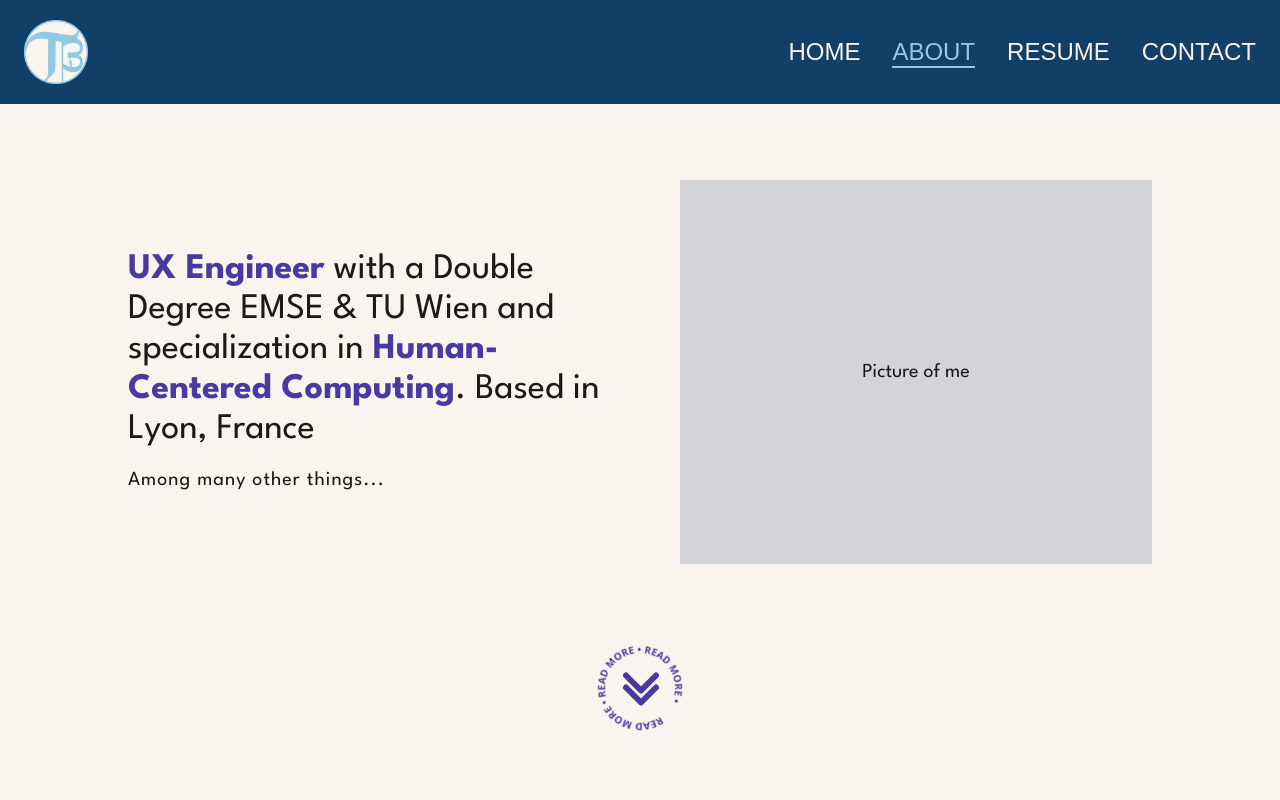
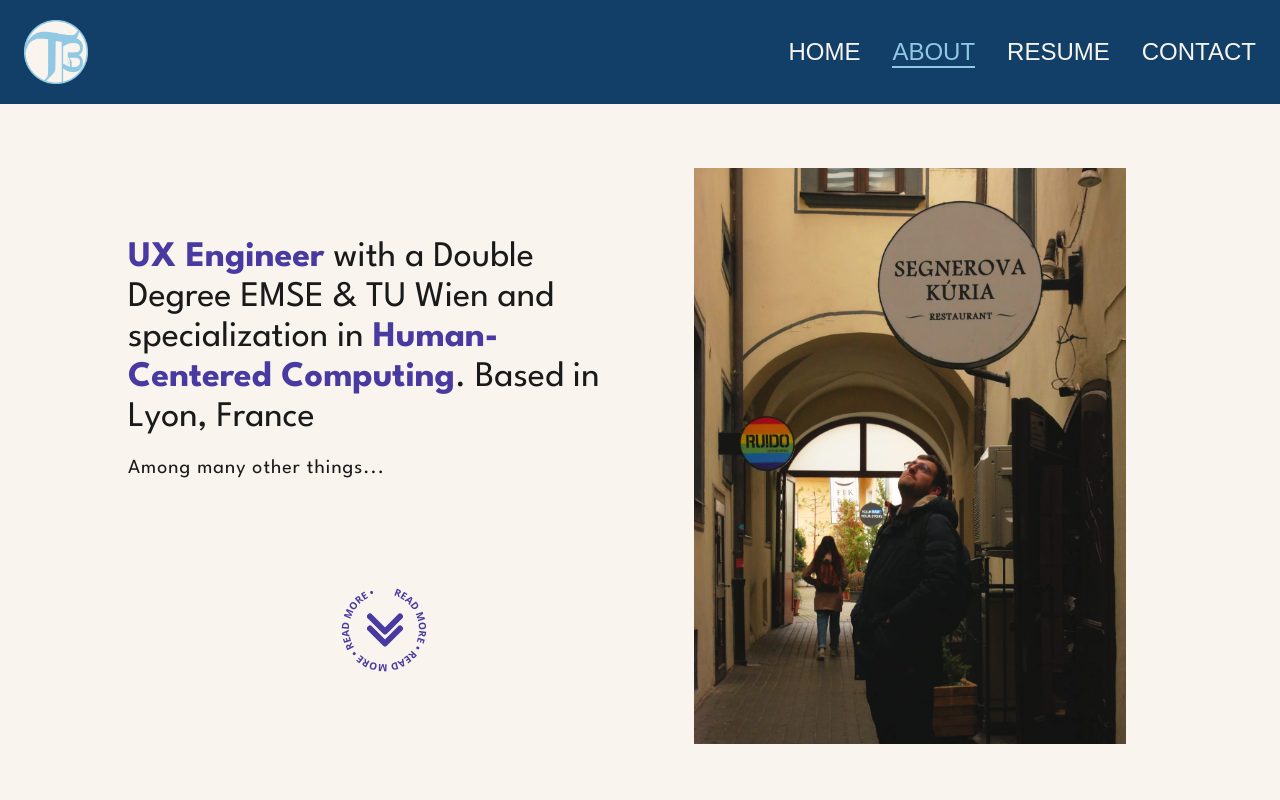
Before and after one commit to Tthide/Personal-Portfolio, an Angular app: page /about in a window 1280 px wide. Shown: the top 800 px of the page. Built offline with nearby package versions, Linux system fonts and the light colour scheme; a web font is replaced by a local one.

Commit message:
feat: added picture content

```diff
--- a/src/app/about/about.html
+++ b/src/app/about/about.html
@@ -1,14 +1,12 @@
-<div class="flex flex-col items-center gap-32">
+<div class="flex flex-col items-center gap-16 lg:gap-32">
 
     <!-- Hero Row -->
-    <div
-        class="w-full flex flex-col lg:min-h-hero-lg gap-14">
+    <section class="w-full flex flex-col md:flex-row h-hero lg:h-hero-lg gap-7">
 
         <!-- Text Intro -->
-        <div class="w-full grow flex flex-col md:flex-row justify-center md:justify-evenly items-center gap-10 md:gap-20">
-            <div class="w-full md:w-1/2">
-
-                <h1 class="text-3xl md:text-4xl font-spartan leading-snug">
+        <div class="w-full md:w-[70%] lg:w-1/2 shrink sm:shrink-0 flex flex-col justify-center md:justify-evenly items-center gap-8">
+            <div class="w-full">
+                <h1 class="text-3xl lg:text-4xl font-spartan leading-snug">
                     <span class="text-accent_purple font-bold">UX Engineer</span>
                     <span class="text-smooth_dark font-normal"> with a Double Degree EMSE & TU Wien and specialization
                         in
@@ -21,24 +19,27 @@
                 </p>
             </div>
 
-            <!-- Picture -->
-            <div class="relative w-full md:w-1/2 h-64 md:h-96 bg-zinc-300 flex items-center justify-center">
-                <span class="text-smooth_dark text-xl font-normal font-spartan">Picture of me</span>
+            <div class="hidden lg:flex justify-center items-center w-full">
+                <app-rotating-text-icon [size]="90" [fontSize]="10" [text]="'READ MORE'" [speed]="14" [scale]="2">
+                </app-rotating-text-icon>
             </div>
         </div>
 
+        <!-- Picture -->
+        <div aria-hidden="true" class="flex-1 grow flex items-center justify-center overflow-hidden rounded-lg">
 
-        <div class="flex justify-center items-center w-full grow">
-            <app-rotating-text-icon [size]="90" [fontSize]="10" [text]="'READ MORE'" [speed]="14" [scale]="2">
-            </app-rotating-text-icon>
+            <img src="./about_picture.jpg" alt="Picture of me" class="max-w-full max-h-full object-contain lg:flex-1" />
         </div>
-    </div>
+
+
+
+    </section>
 
     <!-- Divider -->
-    <div class="hidden md:block h-1 bg-accent_purple self-stretch"></div>
+    <div class="block h-1 bg-accent_purple self-stretch"></div>
 
     <!-- Main Content -->
-    <div class="w-full flex flex-col gap-16 md:gap-24">
+    <section class="w-full flex flex-col gap-6 lg:gap-24">
 
         <!-- About Me -->
         <section class="flex flex-col gap-4">
@@ -89,7 +90,7 @@
         <!-- My Journey / Beyond the Screen -->
         <div class="flex flex-col md:flex-row w-full gap-10">
             <!-- My Journey -->
-            <div class="flex-1 flex flex-col gap-4">
+            <section class="flex-1 flex flex-col gap-4">
                 <h2 class="text-accent_purple text-3xl md:text-4xl font-semibold font-spartan">My Journey</h2>
                 <ul class="text-smooth_dark text-lg md:text-2xl font-normal font-spartan space-y-3">
                     <li class="flex gap-3 items-start">
@@ -131,13 +132,13 @@
                         </span>
                     </li>
                 </ul>
-            </div>
+            </section>
 
             <!-- Divider -->
             <div class="hidden md:block w-1 bg-accent_purple self-stretch"></div>
 
             <!-- Beyond the Screen -->
-            <div class="flex-1 flex flex-col gap-4">
+            <section class="flex-1 flex flex-col gap-4">
                 <h2 class="text-accent_purple text-3xl md:text-4xl font-semibold font-spartan">Beyond the screen
                 </h2>
                 <ul class="text-smooth_dark text-lg md:text-2xl font-normal font-spartan space-y-3">
@@ -191,11 +192,11 @@
                         </span>
                     </li>
                 </ul>
-            </div>
+            </section>
         </div>
 
         <!-- Contact Section -->
-        <div class="flex flex-col md:flex-row w-full">
+        <section class="flex flex-col md:flex-row w-full">
 
             <!--Contact Info and instructions-->
             <div class="flex flex-col gap-4 md:w-1/2">
@@ -239,8 +240,8 @@
             <div class="md:w-1/2">
                 <app-contact-form></app-contact-form>
             </div>
-        </div>
+        </section>
 
-    </div>
+    </section>
 
 </div>
```
Also changed, not shown: public/about_picture.jpg (added).
